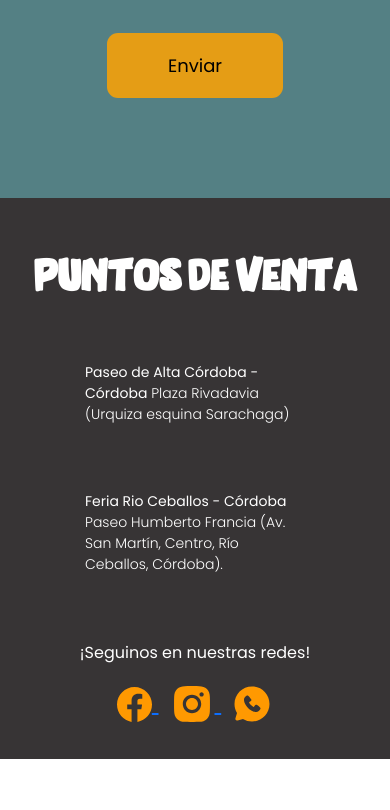
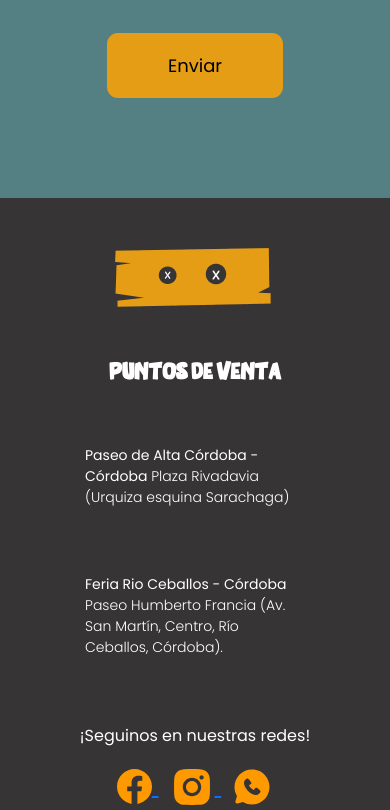
Before and after one commit to YisellSarasua/Ecko, a website: page index.html in a window 390 px wide. Shown: the part 9658-10468 px from the top of the page. Before the commit the page ends 10417 px from the top, so only its background shows below. Drawn offline with nearby package versions, Linux system fonts and the light colour scheme.

Commit message:
ajuste el responsive de puntos de venta

```diff
--- a/SCSS/style.scss
+++ b/SCSS/style.scss
@@ -1049,7 +1049,7 @@ $medidaspantallas: (
 }
 
 #puntosDeVenta{
-    height: 561px;
+
     background-color: #373435;
 
     z-index: 1;
@@ -1063,10 +1063,34 @@ $medidaspantallas: (
     color: #ffffff;
 
     @include media-up (md){
+        align-items: center;
+    }
+
+    @include media-up (sm){
+
+        align-items: center;
 
     }
 
-    @include media-up (sm){
+    .logo02{
+        display: none;
+
+        @include media-up (md){
+            display: flex;
+            flex-direction: column;
+
+            height: 59px;
+            margin: 50px;
+
+            align-items: center;
+
+        }
+
+        @include media-up (sm){
+            display: flex;
+
+
+        }
 
 
     }
@@ -1081,21 +1105,21 @@ $medidaspantallas: (
 
         @include media-up (md){
             padding-bottom: 50px;
-            padding-top: 50px;
+            padding-top: 0px;
             margin-left: 0px;
             text-align: center;
+            font-size: 25px;
         }
 
         @include media-up (sm){
             padding-bottom: 50px;
-            padding-top: 50px;
+            padding-top: 0px;
             margin-left: 0px;
             text-align: center;
+            font-size: 25px;
         }
 
     }
-
-
 
 
     .puntosInfo{
--- a/index.html
+++ b/index.html
@@ -278,7 +278,13 @@
 
     <section id="puntosDeVenta"> <!--Inicio puntos de venta-->
 
+        <div class="logo02">
+            <img src="/Multimedia/png/eckoLogo 2.png" alt="">
+        </div>
+
         <h3>PUNTOS DE VENTA </h3>
+
+
 
         <div class="puntosInfo">
 
```
Also changed, not shown: Multimedia/png/eckoLogo 2.png (added), style.css, 1 other file.
